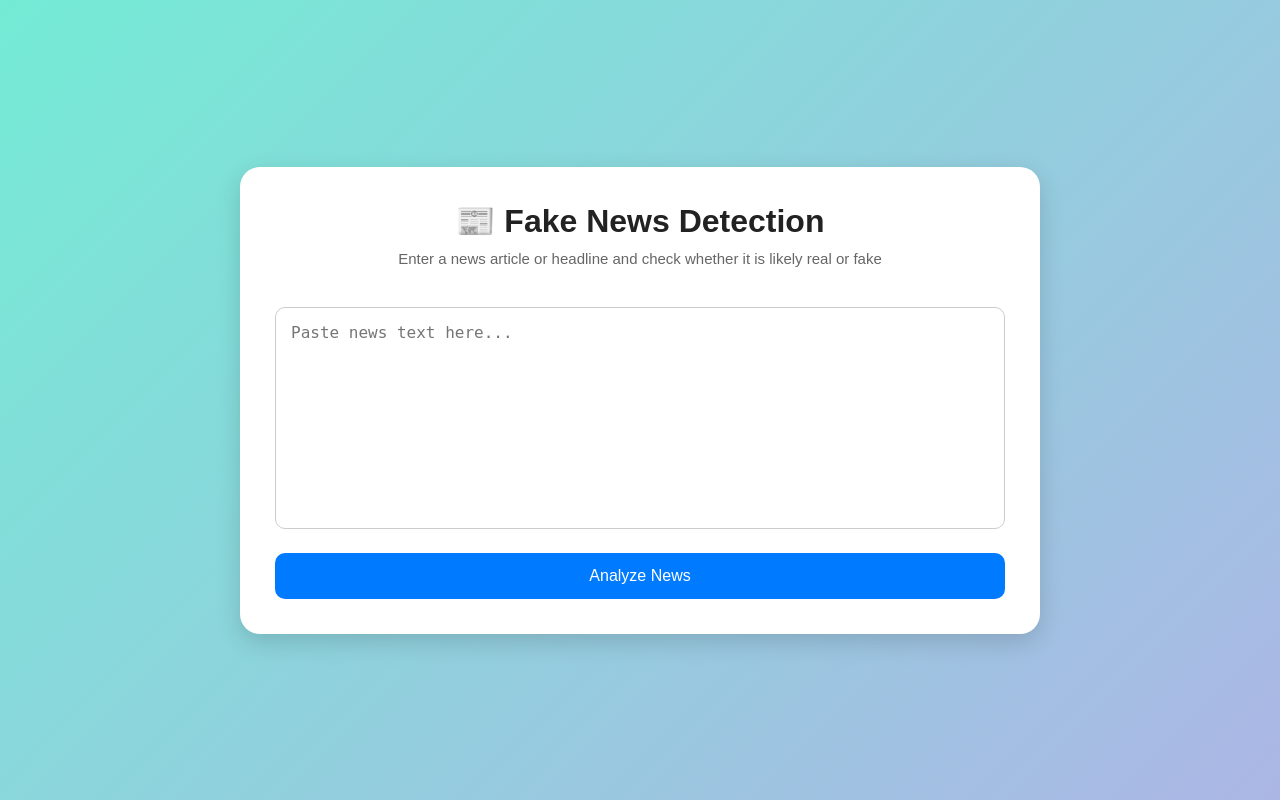
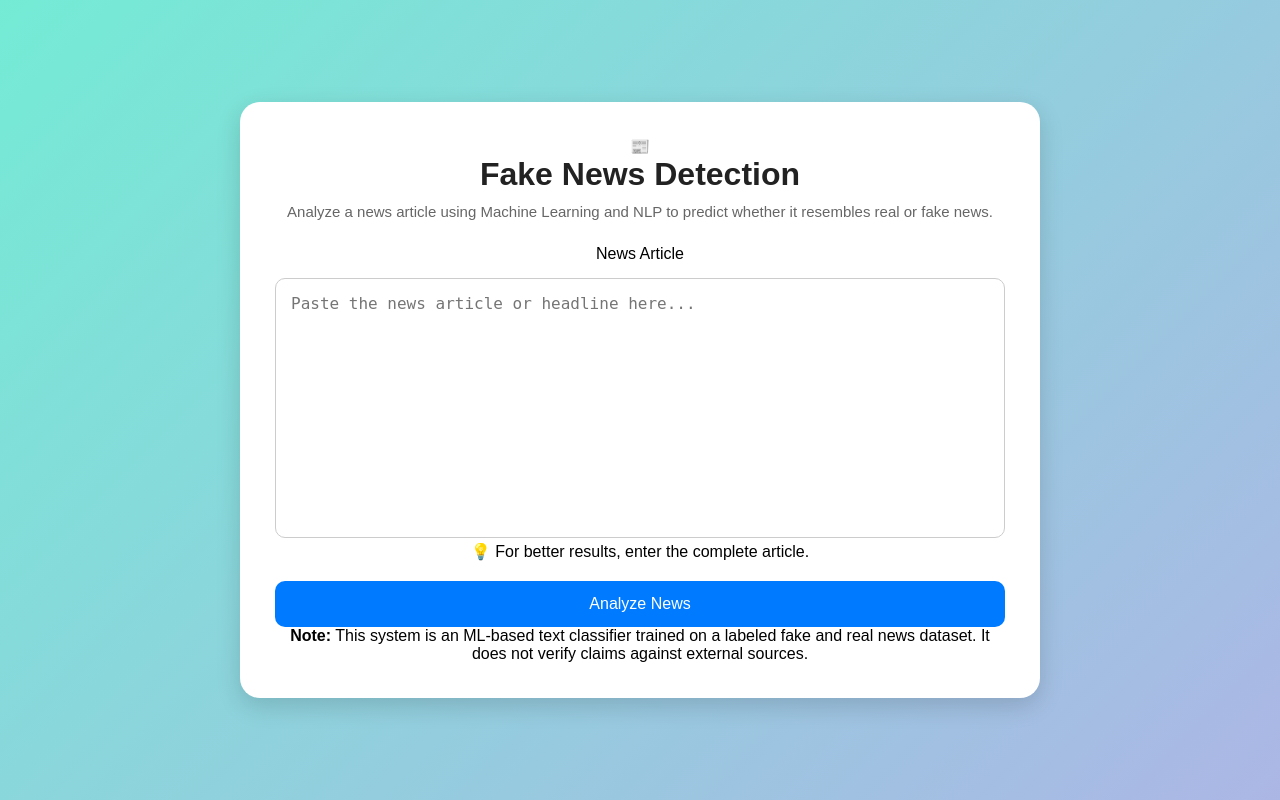
Before and after one commit to AjmatAli07/Fake-news-detection, a Flask app: page / in a window 1280 px wide. Run offline with Flask 3, Linux system fonts and the light colour scheme.

Commit message:
Revise index.html for Fake News Detection System
Updated the HTML structure and content for the Fake News Detection System, including title change, header adjustments, and improved input section.

```diff
--- a/templates/index.html
+++ b/templates/index.html
@@ -5,7 +5,7 @@
     <meta charset="UTF-8">
     <meta name="viewport" content="width=device-width, initial-scale=1.0">
 
-    <title>Fake News Detection</title>
+    <title>Fake News Detection System</title>
 
     <link rel="stylesheet"
           href="{{ url_for('static', filename='style.css') }}">
@@ -13,21 +13,46 @@
 
 <body>
 
-    <div class="container">
+    <main class="container">
 
-        <h1>📰 Fake News Detection</h1>
+        <!-- Header -->
+        <header class="header">
+
+            <div class="icon">
+                📰
+            </div>
+
+            <h1>Fake News Detection</h1>
 
             <p class="subtitle">
-            Enter a news article or headline and check whether it is likely real or fake
+                Analyze a news article using Machine Learning and NLP
+                to predict whether it resembles real or fake news.
             </p>
+
+        </header>
+
+
+        <!-- Input Section -->
+        <section class="input-section">
 
             <form action="/predict" method="POST">
 
+                <label for="news">
+                    News Article
+                </label>
+
                 <textarea
+                    id="news"
                     name="news"
-                rows="10"
-                placeholder="Paste news text here..."
+                    rows="12"
+                    placeholder="Paste the news article or headline here..."
                     required>{{ news }}</textarea>
+
+                <div class="input-info">
+                    <span>
+                        💡 For better results, enter the complete article.
+                    </span>
+                </div>
 
                 <button type="submit">
                     Analyze News
@@ -35,17 +60,61 @@
 
             </form>
 
+        </section>
+
+
+        <!-- Prediction Result -->
         {% if prediction %}
+
+        <section class="result-section">
 
             <div class="result {{ result_type }}">
 
-            <h2>{{ prediction }}</h2>
+                <div class="result-icon">
 
-        </div>
-
+                    {% if result_type == "real" %}
+                        ✓
+                    {% elif result_type == "fake" %}
+                        !
+                    {% else %}
+                        ⚠
                     {% endif %}
 
                 </div>
 
+                <div class="result-content">
+
+                    <p class="result-label">
+                        Model Prediction
+                    </p>
+
+                    <h2>
+                        {{ prediction }}
+                    </h2>
+
+                </div>
+
+            </div>
+
+        </section>
+
+        {% endif %}
+
+
+        <!-- Disclaimer -->
+        <footer class="footer">
+
+            <p>
+                <strong>Note:</strong>
+                This system is an ML-based text classifier trained on a
+                labeled fake and real news dataset. It does not verify
+                claims against external sources.
+            </p>
+
+        </footer>
+
+    </main>
+
 </body>
+
 </html>
```
Lines whose indentation alone changed are shown as unchanged.
